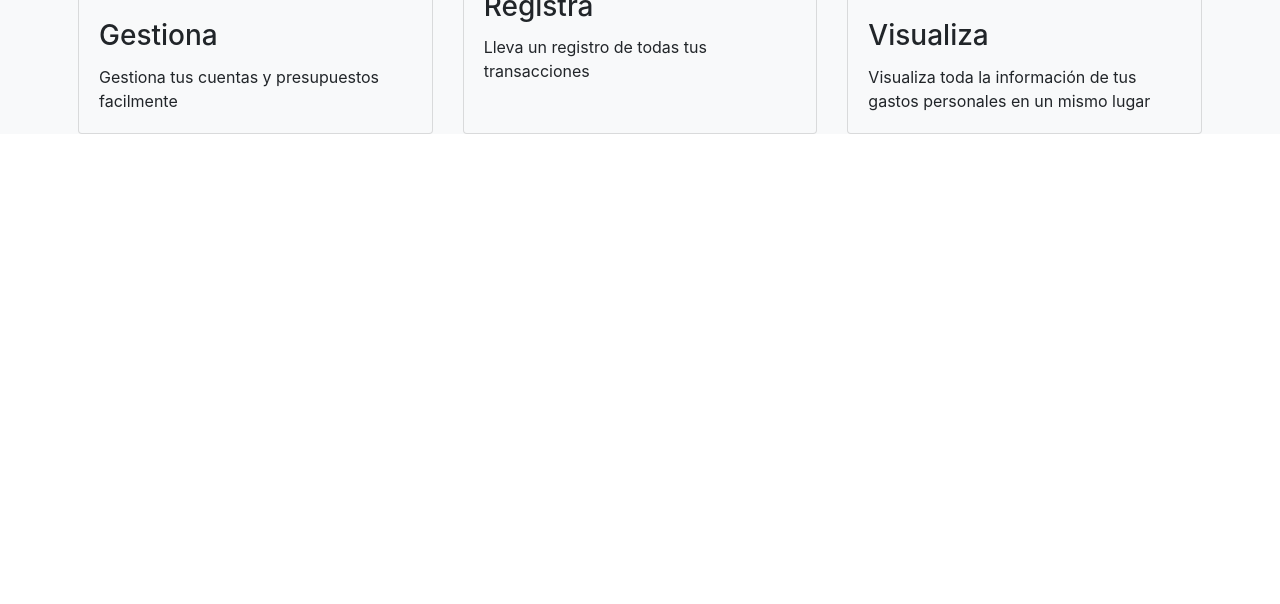
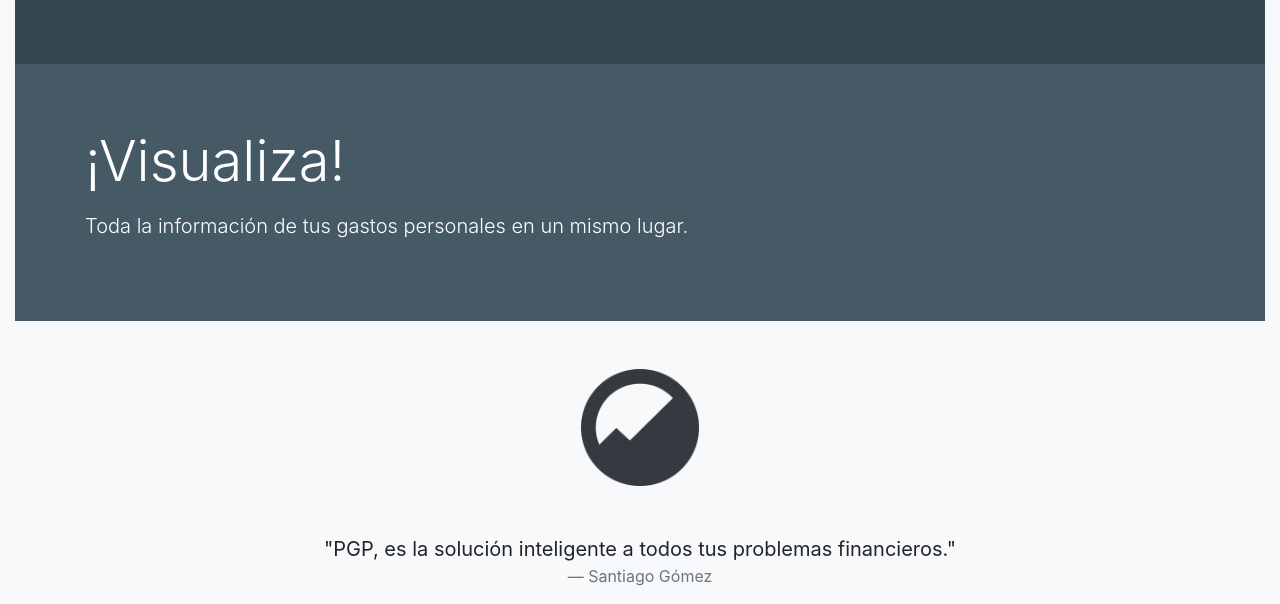
Before and after one commit to javs9708/PGP, a Django app: page /inicio/ in a window 1280 px wide. Shown: the part 1096-1700 px from the top of the page. Before the commit the page ends 1230 px from the top, so only its background shows below. Run offline with Django 3.2, Linux system fonts and the light colour scheme; parts of the project's set-up code (start-up, migrations or seed data) failed here and were passed over; some libraries are stand-ins or nearby versions.

Commit message:
Plantilla inicio

```diff
--- a/static/css/estilos.css
+++ b/static/css/estilos.css
@@ -3,6 +3,20 @@ body {
   height: 100%;
 }
 
-.logo {
-	max-width: 60%;
+.gestiona{
+	margin-bottom: 0px;
+	background: #263238;
+	color: #fff;
 }
+
+.registra{
+	margin-bottom: 0px;
+	background: #37474F;
+	color: #fff;
+}
+
+.visualiza{
+	margin-bottom: 0px;
+	background: #455A64;
+	color: #fff;
+}
--- a/templates/usuario/inicio.html
+++ b/templates/usuario/inicio.html
@@ -4,7 +4,6 @@
 {% block title %}
 Inicio
 {% endblock %}
-
 
 {% block content %}
 
@@ -23,7 +22,7 @@ Inicio
   	{% block navbar %}
 	<div class="container-fluid">
 		<nav class="navbar navbar-expand-lg navbar-dark bg-dark fixed-top">
-		  	<a class="navbar-brand" href="#">
+		  	<a class="navbar-brand" href="{%url 'inicio'%}">
 	    		<img src="../static/img/Logo.png" width="30" height="30" alt="">
 	  		</a>
 			<button class="navbar-toggler" type="button" data-toggle="collapse" data-target="#navbarSupportedContent" aria-controls="navbarSupportedContent" aria-expanded="false" aria-label="Toggle navigation">
@@ -33,16 +32,16 @@ Inicio
 		  	<div class="collapse navbar-collapse" id="navbarSupportedContent">
 		    	<ul class="navbar-nav mr-auto">
 		      		<li class="nav-item ac active">
-		        			<a class="nav-link" href="#">Inicio</a>
+		        			<a class="nav-link" href="{%url 'inicio'%}">Inicio</a>
 		      		</li>
 		      		<li class="nav-item">
-		        		<a class="nav-link" href="#">Ingresar</a>
+		        		<a class="nav-link" href="{%url 'index'%}">Ingresar</a>
 		      		</li>
 		    	</ul>
 		  	</div>
 		</nav>
   		{% endblock %}
-		<div class="jumbotron jumbotron-fluid my-5">
+		<div class="jumbotron jumbotron-fluid mt-5">
 			<div class="container">
 				<div class="row">
 					<div class="col-12">
@@ -57,42 +56,53 @@ Inicio
 				</div>
 			</div>
 		</div>
-
-		<div class="row my-5 justify-content-center">
-			<div class="mb-5 col-xl-5 col-lg-7 col-mg-9 text-center px-5">
-				<img src="../static/img/Logo2.png" class="logo img-fluid" alt="">
-			</div>
-			<div class="col-12">
+		<div class="row my-5 mx-5 justify-content-center">
+			<div class="col-8">
 				<blockquote class="blockquote text-center">
-  					<p class="mb-0">"PGP, es una solución inteligente a todos tus problemas financieros."</p>
-  					<footer class="blockquote-footer">Santiago Gómez</footer>
+  					<p class="mb-0">Lorem ipsum dolor sit amet, consectetur adipisicing elit. Voluptates, pariatur, laboriosam. Illum amet, quisquam? Accusantium deleniti voluptate aliquam ducimus labore dolores quasi deserunt dicta quo quae. Rem, vel inventore quos. Enim similique delectus repellat voluptatem, quibusdam in optio temporibus velit voluptatibus expedita id quisquam sint ab perspiciatis maiores modi deserunt.</p>
 				</blockquote>
 			</div>
-			<div class="col-12 mt-5">
-				<div class="card-deck mx-5">
-					<div class="card bg-light">
-						<img class="card-img-top" src="../static/img/Gestionar.jpg" alt="">
-						<div class="card-body">
-							<h3 class="card-title">Gestiona</h1>
-							<p class="card-text">Gestiona tus cuentas y presupuestos facilmente</p>
-						</div>
-					</div>
-					<div class="card bg-light">
-						<img class="card-img-top" src="../static/img/Transacción.jpg" alt="">
-						<div class="card-body">
-							<h3 class="card-title">Registra</h1>
-							<p class="card-text">Lleva un registro de todas tus transacciones</p>
-						</div>
-					</div>
-					<div class="card bg-light">
-						<img class="card-img-top" src="../static/img/Visualizar.jpg" alt="">
-						<div class="card-body">
-							<h3 class="card-title">Visualiza</h1>
-							<p class="card-text">Visualiza toda la información de tus gastos personales en un mismo lugar</p>
-						</div>
+		</div>
+		<div class="gestiona jumbotron jumbotron-fluid">
+			<div class="container">
+				<div class="row">
+					<div class="col-12">
+						<h1 class="display-4 mb-3">¡Gestiona!</h1>
+						<p class="lead">Ten el control de tus cuentas y presupuestos de la manera más fácil.</p>
 					</div>
 				</div>
 			</div>
 		</div>
+		<div class="registra jumbotron jumbotron-fluid">
+			<div class="container">
+				<div class="row">
+					<div class="col-12 text-right		">
+						<h1 class="display-4 mb-3">¡Registra!</h1>
+						<p class="lead">Lleva un registro detallado de cada una de las transacciones que hagas.</p>
+					</div>
+				</div>
+			</div>
+		</div>
+		<div class="visualiza jumbotron jumbotron-fluid">
+			<div class="container">
+				<div class="row">
+					<div class="col-12">
+						<h1 class="display-4 mb-3">¡Visualiza!</h1>
+						<p class="lead">Toda la información de tus gastos personales en un mismo lugar.</p>
+					</div>
+				</div>
+			</div>
+		</div>
+		<div class="row my-5 justify-content-center">
+			<div class="mb-5 col-7 col-xl-2 col-lg-3 col-md-4 col-sm-5 text-center px-5">
+				<img src="../static/img/Logo2.png" class="img-fluid" alt="">
+			</div>
+			<div class="col-12">
+				<blockquote class="blockquote text-center">
+  					<p class="mb-0">"PGP, es la solución inteligente a todos tus problemas financieros."</p>
+  					<footer class="blockquote-footer">Santiago Gómez</footer>
+				</blockquote>
+			</div>
+		</div>
 	</div>
 {% endblock %}
```
